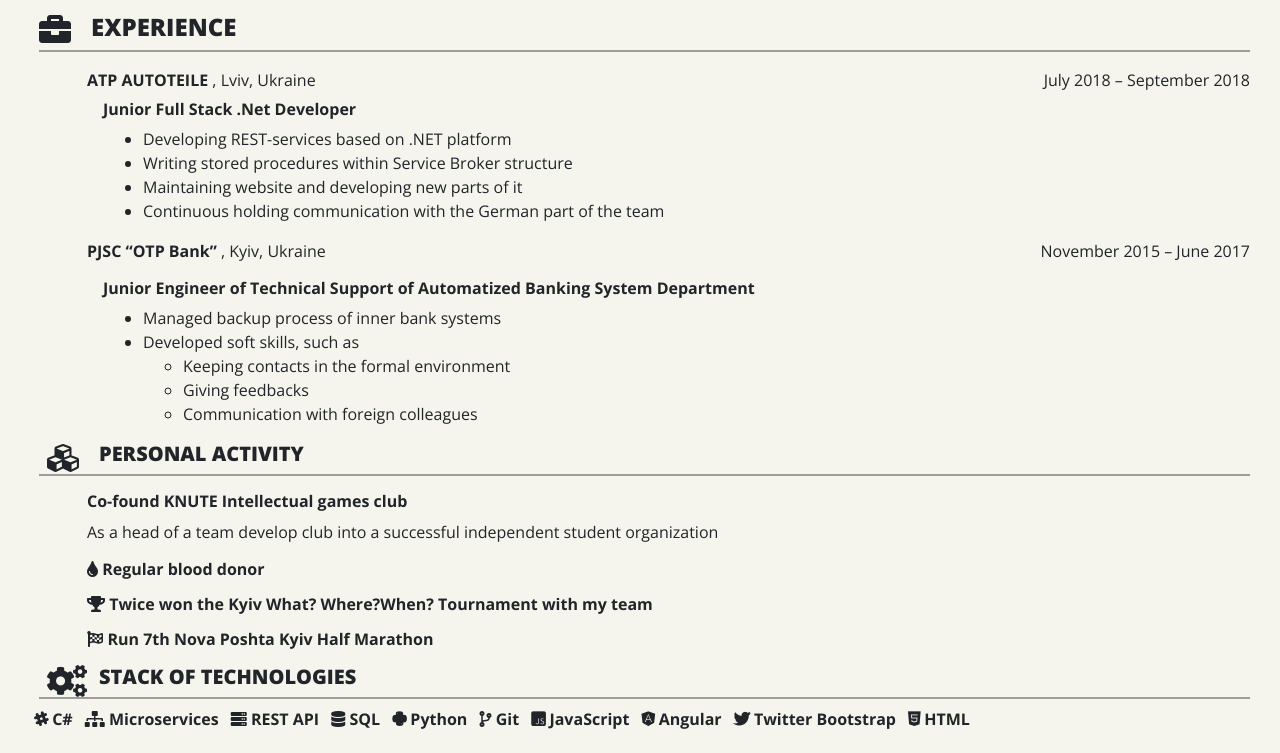
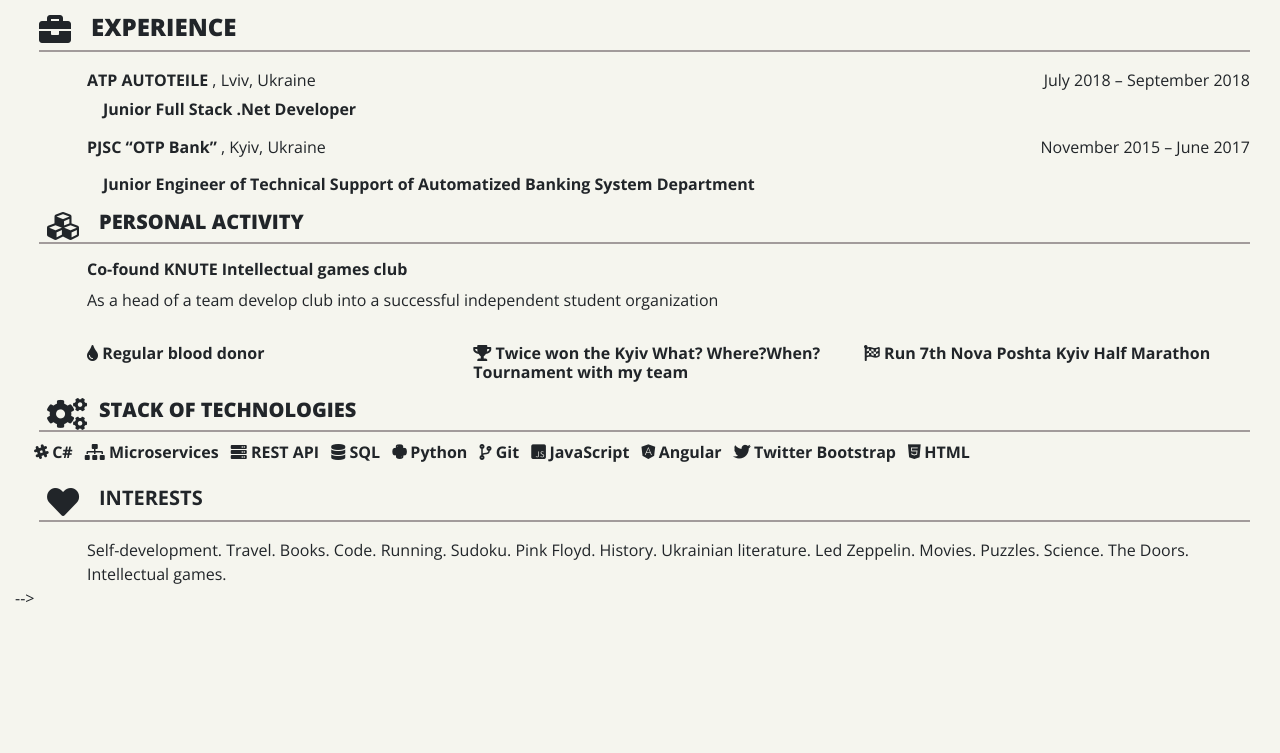
Before and after one commit to kostyaHrytsyuk/my-resume, a plain HTML site: page index.html in a window 1280 px wide. Shown: the part 690-1443 px from the top of the page. After the commit the page ends 1300 px from the top, so only its background shows below. Drawn offline with nearby package versions, Linux system fonts and the light colour scheme.

Commit message:
Added interests section. Data corrections

```diff
--- a/base.css
+++ b/base.css
@@ -57,6 +57,9 @@ div > i {
 .col-xs-12, .col-sm-12, .col-md-12 {
   padding-right:0px
 }
+.activity{
+  width: 70%;
+}
 @media only screen and (width: 767px) {
   #right-tab-header {
     height: 5%;
--- a/index.html
+++ b/index.html
@@ -23,7 +23,7 @@
                 <li class="mt-1 contact-info list-inline-item contact-border">
                     <i class="fas fa-envelope"></i>
                     <a class="social-link" href="https://mail.google.com/mail/u/0/?view=cm&fs=1&to=kostyantyn.hrytsyuk@gmail.com&tf=1" target="_blank">
-                      kostyantyn.hrytsyuk@gmail.com
+                      kostyantyn.hrytsyuk@ucu.edu.ua
                     </a>
                 </li>
 
@@ -165,12 +165,12 @@
 
                       <div class="mt-2 sub-section-text">
                           <h6 class="font-weight-bold">Junior Full Stack .Net Developer</h6>
-                          <ul>
+                          <!-- <ul>
                             <li>Developing REST-services based on .NET platform</li>
                             <li>Writing stored procedures within Service Broker structure</li>
                             <li>Maintaining website and developing new parts of it</li>
                             <li>Continuous holding communication with the German part of the team</li>
-                          </ul>
+                          </ul> -->
                       </div>
                 </div>
 
@@ -187,7 +187,7 @@
                       <div class="mt-3 mb-3">
                         <h6 class="font-weight-bold"></h6>
                         <h6 class="font-weight-bold">Junior Engineer of Technical Support of Automatized Banking System Department</h6>
-                        <ul>
+                        <!-- <ul>
                           <li>Managed backup process of inner bank systems</li>
                           <li>Developed soft skills, such as</li>
                           <ul>
@@ -195,7 +195,7 @@
                             <li>Giving feedbacks</li>
                             <li>Communication with foreign colleagues</li>
                           </ul>
-                        </ul>
+                        </ul> -->
                       </div>
                     </div>
                 </div>
@@ -216,7 +216,8 @@
                         As a head of a team develop club into a successful independent student organization
                     </div>
 
-                    <div class="sub-section">
+                    <div class="d-flex">
+                        <div class="activity">
                             <div class="mt-3 mb-3">
                               <h6 class="font-weight-bold">
                                 <i class="fas fa-tint"></i>
@@ -224,8 +225,7 @@
                               </h6>
                             </div>
                         </div>
-
-                    <div class="sub-section">
+                        <div class="activity">
                             <div class="mt-3 mb-3">
                                 <h6 class="font-weight-bold">
                                   <i class="fas fa-trophy"></i>
@@ -233,8 +233,10 @@
                                 </h6>
                             </div>
                         </div>
-
-                    <div class="sub-section">
+                        <div>
+                          &nbsp;
+                        </div>
+                        <div class="activity">
                               <div class="mt-3 mb-3">
                                   <h6 class="font-weight-bold">
                                   <i class="fas fa-flag-checkered"></i>
@@ -242,6 +244,8 @@
                                 </h6>
                               </div>
                         </div>
+                    </div>
+
                 </div>
             </div>
 
@@ -318,6 +322,21 @@
               </div>
 
             </div>
+
+            <div>
+                <div class="section-header">
+                  <div> <i class="ml-2 fas fa-heart fa-2x"></i>  </div>
+                  <h5 class="ml-5"><b>INTERESTS</b></h5>
+                </div>
+
+                <div class="pl-5 pt-3">
+                  Self-development. Travel. Books. Code.
+                  Running. Sudoku. Pink Floyd. History.
+                  Ukrainian literature. Led Zeppelin.
+                  Movies. Puzzles. Science.
+                  The Doors. Intellectual games.
+                </div>
+              </div>
         </div>
       </div>
 
@@ -326,53 +345,10 @@
             <img src="LUT_2072.jpg" alt="photo" class="mt-5 ml-3 mr-3 mb-3 img-fluid mx-auto" />
           </div>
 
-          <div>
-              <div class="row right-tab-header">
-                <div> <i class="ml-2 fas fa-graduation-cap fa-2x"></i></div>
-                <h5 class="ml-5"><b>EDUCATION</b></h5>
-              </div>
-
-              <div class="mt-3 mb-3">
-                <h6 class="ml-5 text-light">SEPTEMBER'13 - JUNE'17</h6>
-                <p class="ml-5 text-light subheader" >
-                  Bachelor degree in Banking at Kyiv National University Of Trade And Economics (KNUTE)
-                </p>
-              </div>
-
-              <div class="mt-3 mb-3">
-                <h6 class="ml-5 text-light">JULY'17 – SEPTEMBER'17</h6>
-                <p class="ml-5 text-light subheader">
+          <!-- <div>
                   <a href="https://academy.binary-studio.com/en" target="_blank">Binary Studio Academy 2018</a>
-                </p>
-                <p class="ml-5 text-light description" >
-                  Here I studied the essence of Full Stack Web development including Microservice architecture, REST API and Angular framework.
-                  Together with mentors and students team, we created this
-                  <a href="https://github.com/orgs/BinaryStudioAcademy/teams/bsa-2018-watcher" target="_blank" rel="noopener noreferrer">SPA</a> from scratch.
-                </p>
-              </div>
-
-              <div class="mt-3 mb-3">
-                <h6 class="ml-5 text-light">SEPTEMBER'18 - Present</h6>
-                <p class="ml-5 text-light description subheader">
-                  Bachelor degree in IT&Business Analytics at Ukrainian Catholic University
-                </p>
-              </div>
-          </div>
-
-          <div>
-            <div class="row right-tab-header">
-              <div> <i class="ml-2 fas fa-heart fa-2x"></i>  </div>
-              <h5 class="ml-5"><b>INTERESTS</b></h5>
-            </div>
-
-            <p class="mt-4 ml-5 text-light">
-              Self-development. Travel. Books. Code.
-              Running. Sudoku. Pink Floyd. History.
-              Ukrainian literature. Led Zeppelin.
-              Movies. Puzzles. Science.
-              The Doors. Intellectual games.
-            </p>
-          </div>
+                  <a href="https://github.com/orgs/BinaryStudioAcademy/teams/bsa-2018-watcher" target="_blank" rel="noopener noreferrer">SPA</a>
+          </div> -->
       </div> -->
     </div>
     </div>
```
Lines whose indentation alone changed are shown as unchanged.
